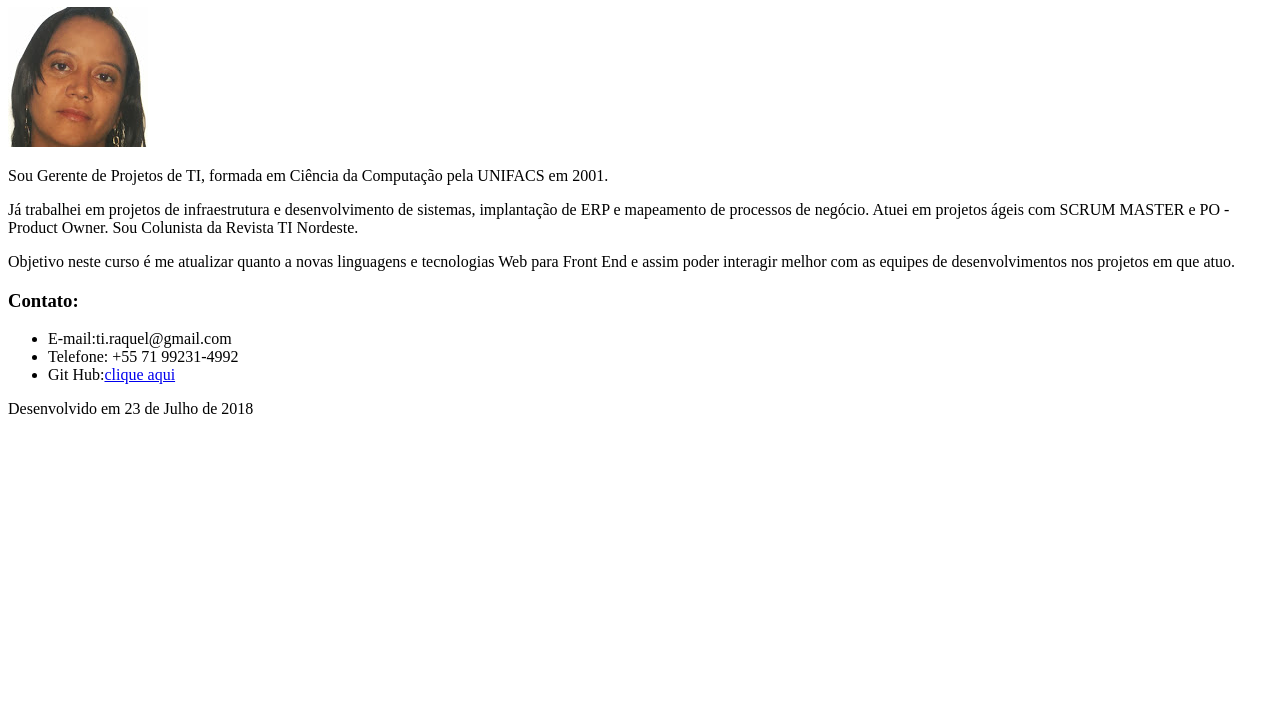
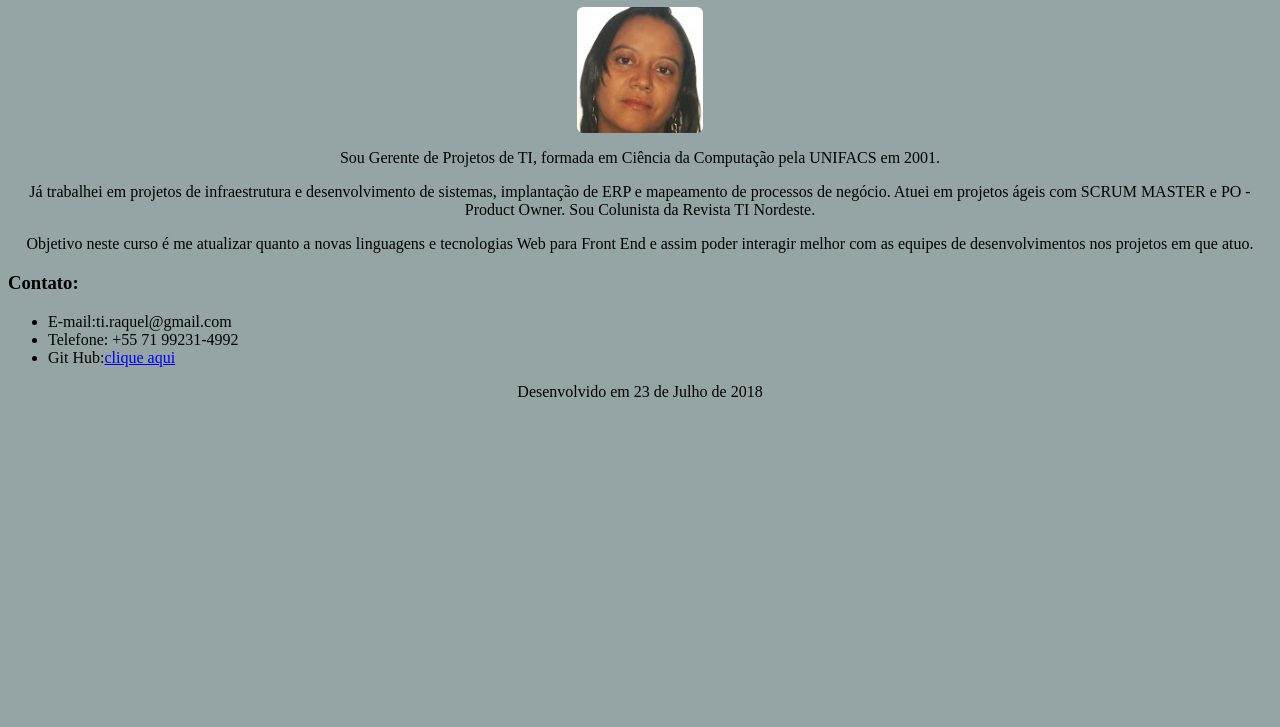
Before and after one commit to tiraquel/perfil-web, a plain HTML site: page index.html in a window 1280 px wide. Shown: the part 73-800 px from the top of the page. Drawn offline with Linux system fonts and the light colour scheme.

Commit message:
adicionando css na aplicação

```diff
--- /dev/null
+++ b/css/style.css
@@ -0,0 +1,15 @@
+.texto-centro{
+text-align: center;
+}
+.img-centro{
+margin-left: auto;
+margin-right: auto;
+display: block;
+width: 10%;
+}
+.img-borda{
+  border-radius: 5%
+}
+  html {
+    background-color: #95a5a6;
+}
--- a/index.html
+++ b/index.html
@@ -5,18 +5,19 @@
      <title>Raquel Fonseca</title>
      <meta name="author" content="Raquel Fonseca">
      <meta name="description" content="Primeira página criada no curso Universo Front-End">
+     <link rel="stylesheet" href="css/style.css">
    </head>
    <body>
      <!-- Cabeçalho de minha página -->
      <header>
-       <h1>Perfil Web - Gerente de Projetos</h1>
+       <h1 class="texto-centro">Perfil Web - Gerente de Projetos</h1>
      </header>
       <!-- Corpo da minha página -->
      <section>
-       <img src="img/raquel.jpg" alt="Raquel Fonseca">
-       <p>Sou Gerente de Projetos de TI, formada em Ciência da Computação pela UNIFACS em 2001.</p>
-       <p>Já trabalhei em projetos de infraestrutura e desenvolvimento de sistemas, implantação de ERP e mapeamento de processos de negócio. Atuei em projetos ágeis com SCRUM MASTER e PO - Product Owner. Sou Colunista da Revista TI Nordeste.</p>
-       <p>Objetivo neste curso é me atualizar quanto a novas linguagens e tecnologias Web para Front End e assim poder interagir melhor com as equipes de desenvolvimentos nos projetos em que atuo.</p>
+       <img class="img-centro img-borda"img src="img/raquel.jpg" alt="Raquel Fonseca">
+       <p class="texto-centro">Sou Gerente de Projetos de TI, formada em Ciência da Computação pela UNIFACS em 2001.</p>
+       <p class="texto-centro">Já trabalhei em projetos de infraestrutura e desenvolvimento de sistemas, implantação de ERP e mapeamento de processos de negócio. Atuei em projetos ágeis com SCRUM MASTER e PO - Product Owner. Sou Colunista da Revista TI Nordeste.</p>
+       <p class="texto-centro">Objetivo neste curso é me atualizar quanto a novas linguagens e tecnologias Web para Front End e assim poder interagir melhor com as equipes de desenvolvimentos nos projetos em que atuo.</p>
        <h3>Contato:</h3>
        <ul>
          <li>E-mail:ti.raquel@gmail.com</li>
@@ -25,7 +26,7 @@
        </ul>
      </section>
      <footer>
-        <p>Desenvolvido em 23 de Julho de 2018</p>
+        <p class="texto-centro">Desenvolvido em 23 de Julho de 2018</p>
      </footer>
    </body>
  </html>
```
